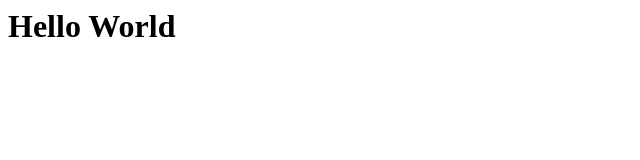
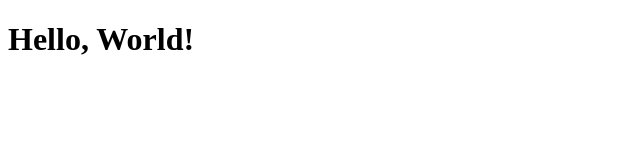
Before and after one commit to dayhaysoos/ndejesus1227.github.io, a plain HTML site: page index.html in a window 1280 px wide. Shown: the whole page, without its empty margins (0-640 px from the left). Drawn offline with Linux system fonts and the light colour scheme.

Commit message:
www instead of code

```diff
--- a/index.html
+++ b/index.html
@@ -1 +1,4 @@
-<h1>Hello World</h1>
+<!DOCTYPE html>
+<h1>Hello, World!</h1>
+
+</html>
```
Also changed, not shown: 1 other file.
